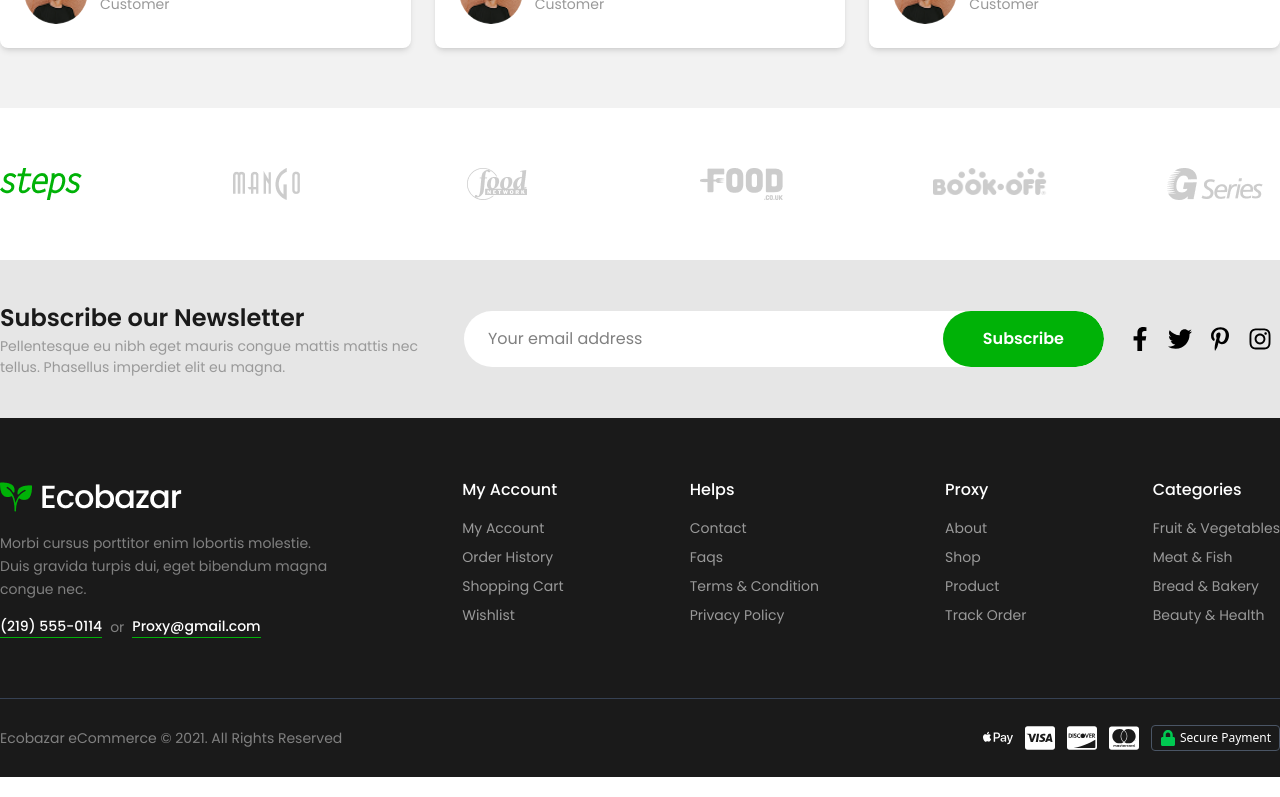
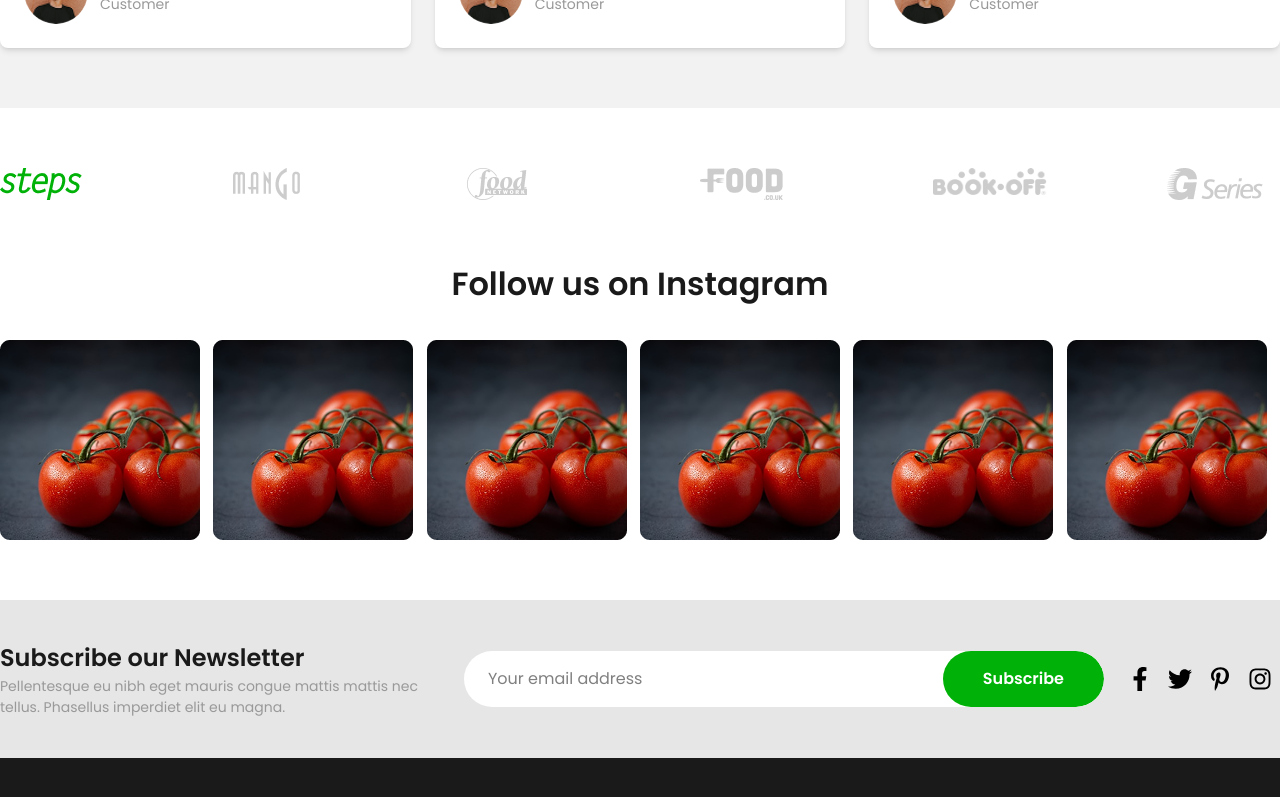
Before and after one commit to remenisite/E-commarce-Ecobazar, a React (Vite) app: page / in a window 1280 px wide. Shown: the part 3004-3801 px from the top of the page. Built offline with nearby package versions, Linux system fonts and the light colour scheme.

Commit message:
change design

```diff
--- /dev/null
+++ b/src/components/home/Instragram.jsx
@@ -0,0 +1,32 @@
+import React from 'react'
+
+import InstagramImg from "../../assets/images/InstagramImg.png"
+import { Link } from 'react-router'
+
+
+const Instragram = () => {
+  return (
+    <>
+
+
+    <section className='pb-[60px]'>
+        <div className="container text-center">
+            <h2 className='text-[32px] font-semibold font-main text-text mb-[32px]'>Follow us on Instagram</h2>
+            <div className='grid grid-cols-6'>
+                <a href="/"><img src={InstagramImg} alt="InstagramImg" /></a>
+                <a href="/"><img src={InstagramImg} alt="InstagramImg" /></a>
+                <a href="/"><img src={InstagramImg} alt="InstagramImg" /></a>
+                <a href="/"><img src={InstagramImg} alt="InstagramImg" /></a>
+                <a href="/"><img src={InstagramImg} alt="InstagramImg" /></a>
+                <a href="/"><img src={InstagramImg} alt="InstagramImg" /></a>
+            </div>
+        </div>
+    </section>
+
+
+
+    </>
+  )
+}
+
+export default Instragram
--- /dev/null
+++ b/src/components/home/Testimonial.jsx
@@ -0,0 +1,19 @@
+import TesttimonalCard from "../testimonial/TesttimonalCard";
+
+export default function Testimonial() {
+  return (
+    <section className="bg-[#F2F2F2] py-[60px]">
+      <div className="container">
+        <h2 className="text-[32px] font-semibold font-main text-text">
+          Client Testimonials
+        </h2>
+
+        <div className=" grid grid-cols-3 gap-[24px]">
+          <TesttimonalCard />
+          <TesttimonalCard />
+          <TesttimonalCard />
+        </div>
+      </div>
+    </section>
+  );
+}
--- a/src/components/testimonial/Testimonial.jsx
+++ /dev/null
@@ -1,22 +0,0 @@
-import TesttimonalCard from "./TesttimonalCard";
-
-
-
-export default function Testimonial() {
-
-  return (
-    <section className="bg-[#F2F2F2] py-[60px]">
-      <div className="container">
-        <h2 className="text-[32px] font-semibold font-main text-text">Client Testimonials</h2>
-
-
-      <div className=" grid grid-cols-3 gap-[24px]">
-        <TesttimonalCard />
-        <TesttimonalCard />
-        <TesttimonalCard />
-
-      </div>
-      </div>
-    </section>
-  );
-}
--- a/src/pages/Home.jsx
+++ b/src/pages/Home.jsx
@@ -4,15 +4,13 @@ import FeaturedProducts from "../components/home/FeaturedProducts";
 import CategoryProduct from "../components/home/CategoryProduct";
 import ServiceFeatures from "../components/utils/ServiceFeatures";
 import VectorIcon from "../components/home/VectorIcon";
-import Testimonial from "../components/testimonial/Testimonial";
-
+import Testimonial from "../components/home/Testimonial";
+import Instragram from "../components/home/Instragram";
 
 const Home = () => {
   return (
     <div className="">
-
       <ServiceFeatures />
-
 
       <CategoryProduct />
       <PopularProducts />
@@ -21,8 +19,7 @@ const Home = () => {
       <Testimonial />
 
       <VectorIcon />
-
-
+      <Instragram />
     </div>
   );
 };
```
Also changed, not shown: src/assets/images/InstagramImg.png (added).
